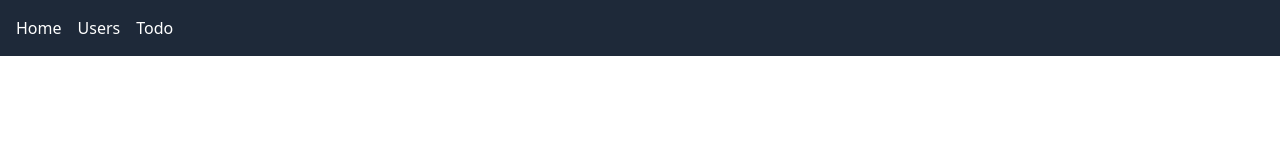
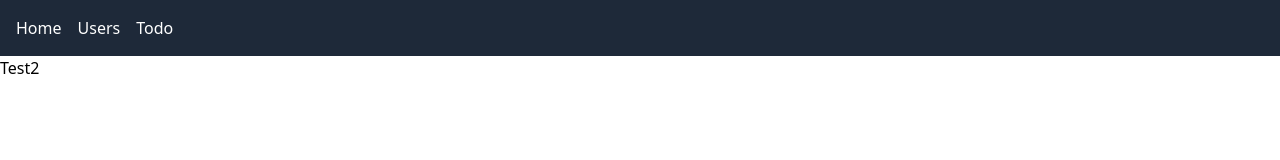
Before and after one commit to mustafa-ozcann/zustand, a React (Vite) app: page /test in a window 1280 px wide. Before the commit this address had no page. Shown: the top 160 px of the page. Built offline with nearby package versions, Linux system fonts and the light colour scheme.

Commit message:
add Test2 component route to index.tsx

```diff
--- /dev/null
+++ b/src/components/Test2.tsx
@@ -0,0 +1,9 @@
+import React from 'react'
+
+function Test2() {
+  return (
+    <div>Test2</div>
+  )
+}
+
+export default Test2
--- a/src/routes/index.tsx
+++ b/src/routes/index.tsx
@@ -6,6 +6,7 @@ import { Route, Routes } from 'react-router-dom'
 const Users = lazy(() => import('../components/Users'));
 const TodoList = lazy(() => import('../components/TodoList'));
 const UserDetails = lazy(() => import('../components/UserDetails'));
+const Test2 = lazy(() => import('../components/Test2'));
 
 function index() {
   return (
@@ -13,6 +14,7 @@ function index() {
         <Route path="/users" element={<Users />} />
         <Route path="/todo" element={<TodoList />} />
         <Route path="/users/:id" element={<UserDetails />} />
+        <Route path="/test" element={<Test2 />} />
     </Routes>
   )
 }
```
